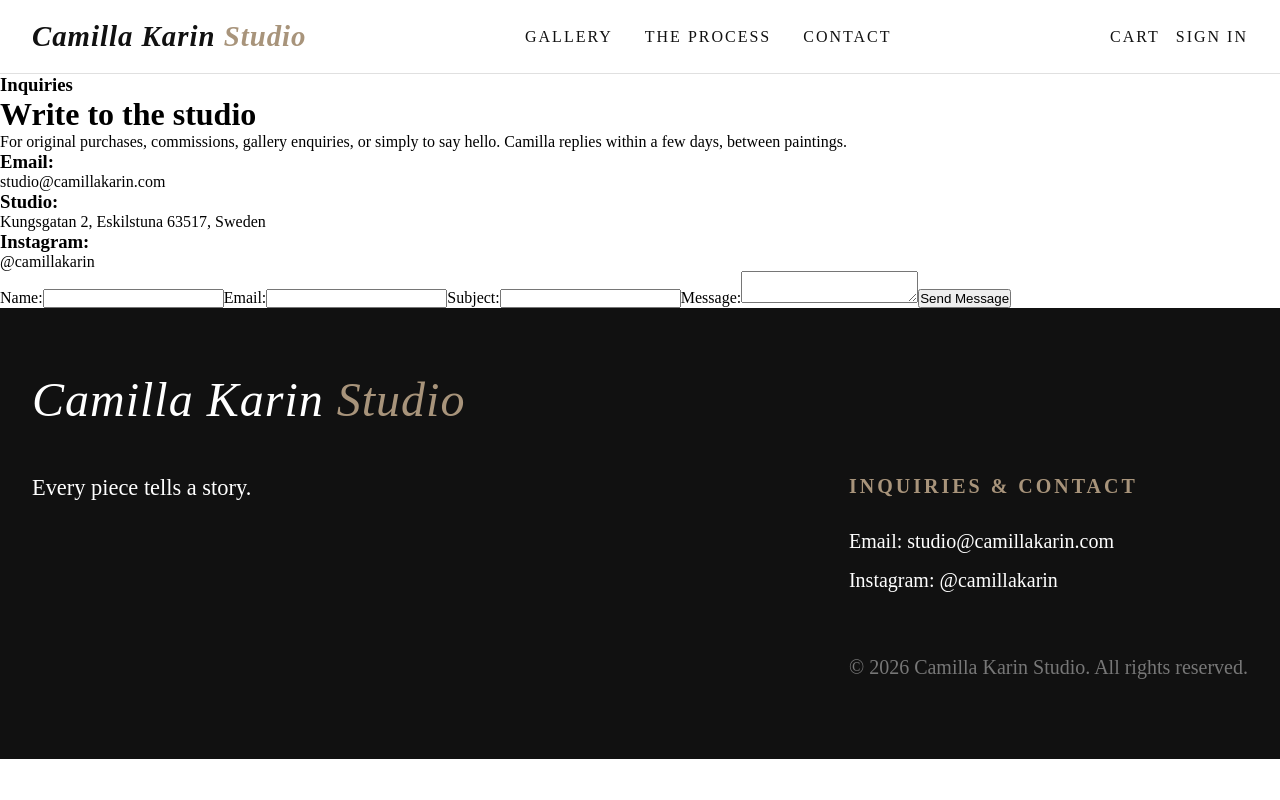
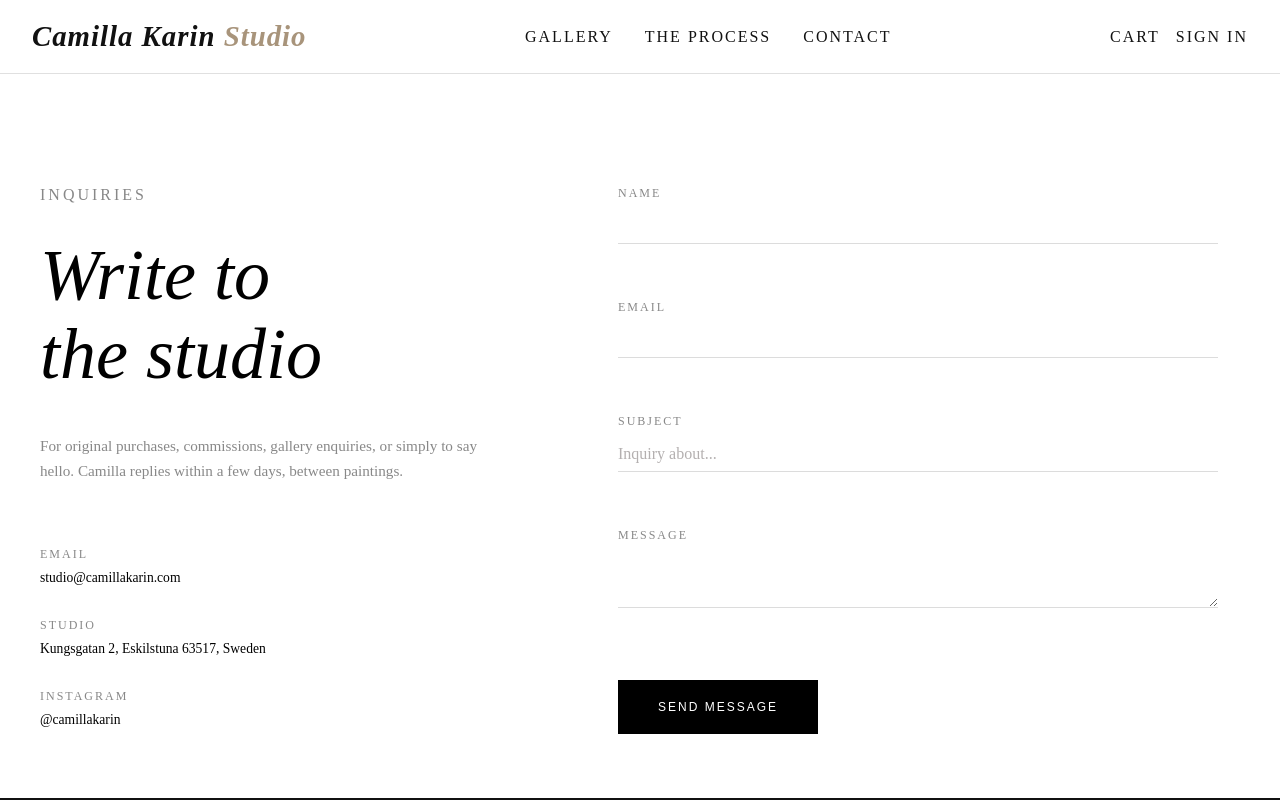
Before and after one commit to jessikarl/art-studio, a React (Vite) app in the folder frontend/: page /contact in a window 1280 px wide. Shown: the top 800 px of the page. Built offline with nearby package versions, Linux system fonts and the light colour scheme; no server answers; what @cosmicjs/sdk would draw is missing.

Commit message:
style and changes to contact

```diff
--- a/frontend/src/pages/Contact.tsx
+++ b/frontend/src/pages/Contact.tsx
@@ -1,33 +1,72 @@
+import '../styles/_contact.scss';
+
 export const Contact = () => {
   return (
-    <>
-    <h3>Inquiries</h3>
-    <h1>Write to the studio</h1>
-    <p>For original purchases, commissions, gallery enquiries, or simply to say hello. Camilla replies within a few days, between paintings.</p>
-    <h3>Email:</h3>
+    <div className="contact-page">
+      <div className="contact-container">
+
+        <div className="contact-info">
+          <h3 className="subheading">Inquiries</h3>
+
+          <h1 className="heading">
+            Write to<br />the studio
+          </h1>
+
+          <p className="intro">
+            For original purchases, commissions, gallery enquiries, or simply to say hello. Camilla replies within a few days, between paintings.
+          </p>
+
+          <div className="details">
+            <div className="detail-item">
+              <h4>Email</h4>
               <p>studio@camillakarin.com</p>
-    <h3>Studio:</h3>
+            </div>
+
+            <div className="detail-item">
+              <h4>Studio</h4>
               <p>Kungsgatan 2, Eskilstuna 63517, Sweden</p>
-    <h3>Instagram:</h3>
+            </div>
+
+            <div className="detail-item">
+              <h4>Instagram</h4>
               <p>@camillakarin</p>
+            </div>
+          </div>
+        </div>
 
-    <div>
-      <form action="submit">
-        <label htmlFor="name">Name:</label>
+        <div className="contact-form-wrapper">
+          <form className="contact-form">
+            <div className="form-group">
+              <label htmlFor="name">Name</label>
               <input type="text" id="name" name="name" required />
+            </div>
 
-        <label htmlFor="email">Email:</label>
+            <div className="form-group">
+              <label htmlFor="email">Email</label>
               <input type="email" id="email" name="email" required />
+            </div>
 
-        <label htmlFor="subject">Subject:</label>
-        <input type="text" id="subject" name="subject" required />
+            <div className="form-group">
+              <label htmlFor="subject">Subject</label>
+              <input
+                type="text"
+                id="subject"
+                name="subject"
+                placeholder="Inquiry about..."
+                required
+              />
+            </div>
 
-        <label htmlFor="message">Message:</label>
+            <div className="form-group">
+              <label htmlFor="message">Message</label>
               <textarea id="message" name="message" required></textarea>
+            </div>
 
-        <button type="submit">Send Message</button>
+            <button type="submit" className="submit-button">Send Message</button>
           </form>
         </div>
-    </>
+
+      </div>
+    </div>
   );
 };
--- /dev/null
+++ b/frontend/src/styles/_contact.scss
@@ -0,0 +1,144 @@
+.contact-page {
+  background-color: #ffffff;
+  display: flex;
+  justify-content: center;
+  padding: 4rem 1.2rem;
+  flex: 1 0 auto;
+  color: #111111;
+}
+
+.contact-container {
+  display: flex;
+  flex-direction: column;
+  gap: 4rem;
+  max-width: 1200px;
+  width: 100%;
+  margin: 0 auto;
+
+  @media (min-width: 850px) {
+    flex-direction: row;
+    gap: 8rem;
+    padding-top: 3rem;
+  }
+}
+
+.contact-info {
+  flex: 1;
+  max-width: 450px;
+
+  .subheading {
+    font-size: 1rem;
+    text-transform: uppercase;
+    letter-spacing: 3px;
+    color: #888888;
+    margin-bottom: 2rem;
+    font-weight: 400;
+  }
+
+  .heading {
+    font-family: 'playfair-display', serif;
+    font-style: italic;
+    font-size: clamp(3rem, 6vw, 4.5rem);
+    line-height: 1.1;
+    margin-bottom: 2.5rem;
+    font-weight: 400;
+    color: #000000;
+  }
+
+  .intro {
+    font-size: 0.95rem;
+    line-height: 1.6;
+    color: #888888;
+    margin-bottom: 4rem;
+  }
+
+  .details {
+    display: flex;
+    flex-direction: column;
+    gap: 2rem;
+
+    .detail-item {
+      h4 {
+        font-size: 0.75rem;
+        text-transform: uppercase;
+        letter-spacing: 2px;
+        color: #888888;
+        margin-bottom: 0.5rem;
+        font-weight: 400;
+      }
+
+      p {
+        font-size: 0.85rem;
+        margin: 0;
+        color: #000000;
+      }
+    }
+  }
+}
+
+.contact-form-wrapper {
+  flex: 1;
+  max-width: 600px;
+
+  .contact-form {
+    display: flex;
+    flex-direction: column;
+    gap: 3.5rem;
+
+    .form-group {
+      display: flex;
+      flex-direction: column;
+
+      label {
+        font-size: 0.75rem;
+        text-transform: uppercase;
+        letter-spacing: 2px;
+        color: #888888;
+        margin-bottom: 0.5rem;
+      }
+
+      input, textarea {
+        border: none;
+        border-bottom: 1px solid #dcdcdc;
+        background: transparent;
+        padding: 0.5rem 0;
+        font-size: 1rem;
+        font-family: inherit;
+        color: #000000;
+        outline: none;
+        transition: border-color 0.3s ease;
+
+        &::placeholder {
+          color: #b4b0b0;
+          font-weight: 300;
+        }
+
+        &:focus {
+          border-bottom-color: #000000;
+        }
+      }
+
+      textarea {
+        resize: vertical;
+        min-height: 40px;
+      }
+    }
+
+    .submit-button {
+      align-self: flex-start;
+      background-color: #000000;
+      color: #ffffff;
+      border: none;
+      padding: 1.25rem 2.5rem;
+      font-size: 0.75rem;
+      text-transform: uppercase;
+      letter-spacing: 2px;
+      margin-top: 1rem;
+      transition: background-color 0.3s ease;
+
+      &:hover {
+        background-color: #a8947b;
+      }
+    }
+  }
+}
--- a/frontend/src/styles/layout.scss
+++ b/frontend/src/styles/layout.scss
@@ -1,4 +1,3 @@
 @use "./header";
 @use "./main";
 @use "./footer";
-@use "./gallery";
```
Lines whose indentation alone changed are shown as unchanged.
